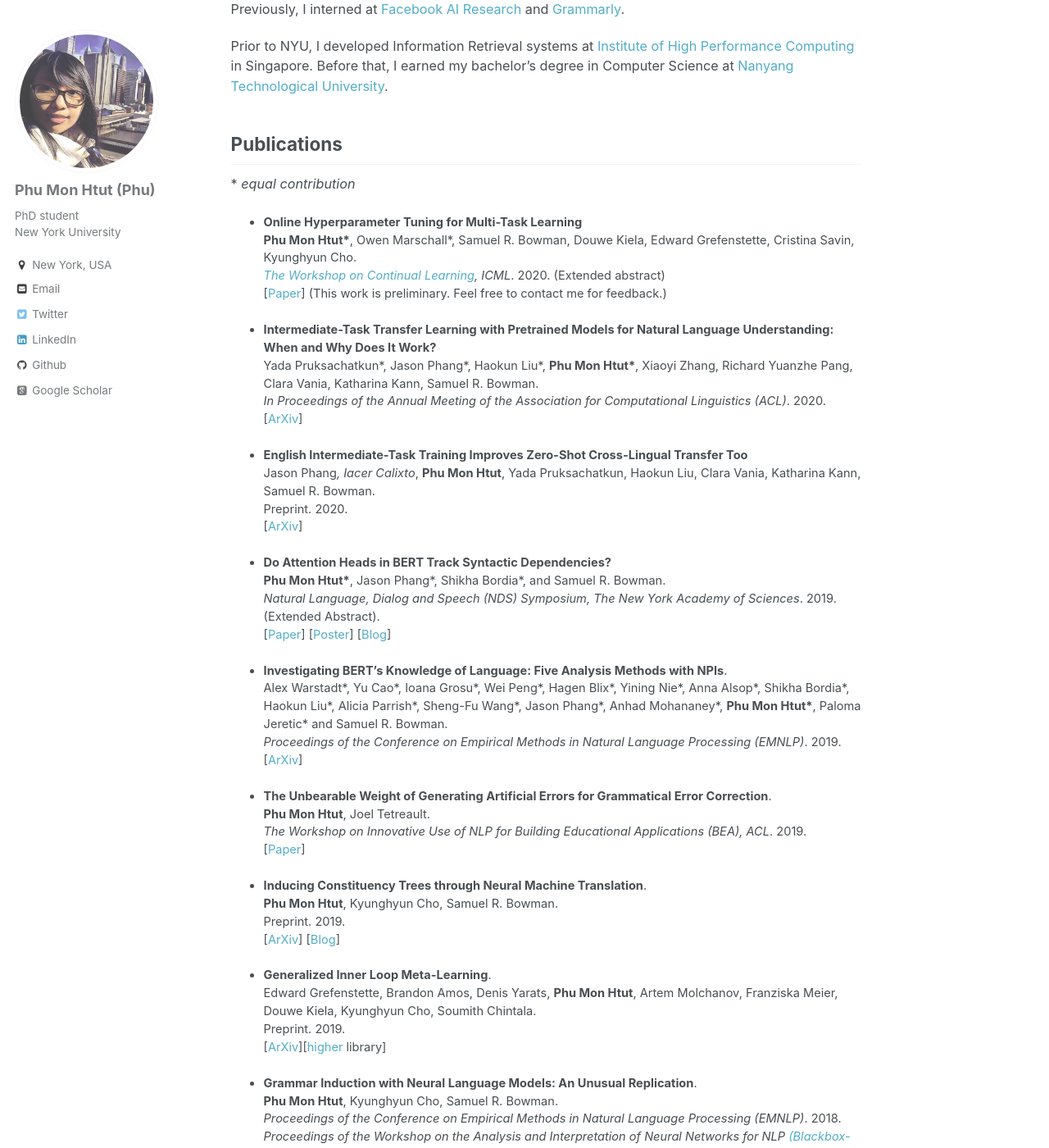
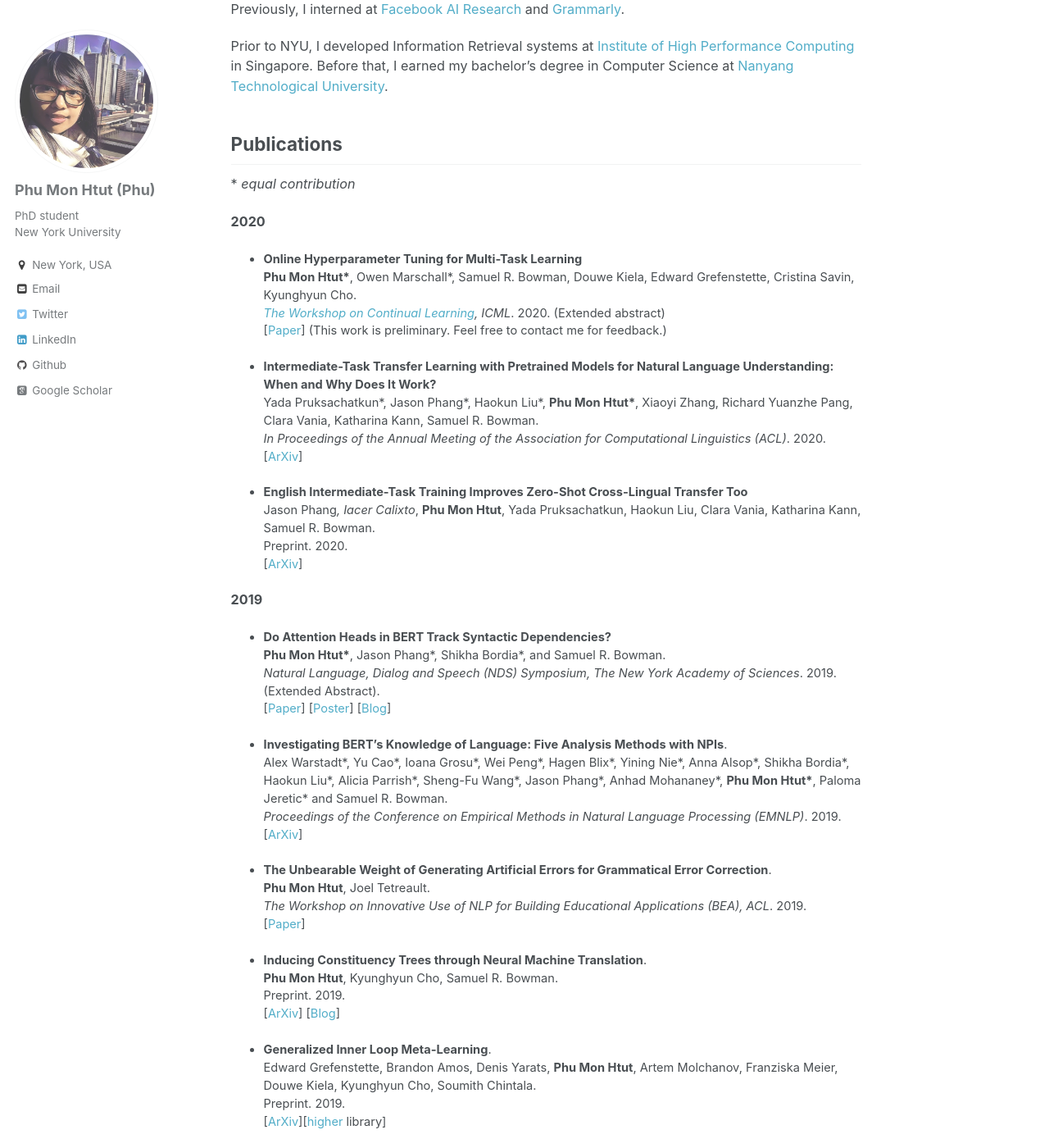
Before and after one commit to phu-pmh/phu-pmh.github.io, a Jekyll site: the page built from _pages/about.md, in a window 1280 px wide and 1400 px high, scrolled down 276 px. Shown: the whole window at 82% size. Built offline with Jekyll 4.4.1, drawn with Linux system fonts in a browser that asks for light colours; some web fonts are replaced.

Commit message:
Update about.md

```diff
--- a/_pages/about.md
+++ b/_pages/about.md
@@ -19,6 +19,8 @@ Prior to NYU, I developed Information Retrieval systems at [Institute of High Pe
 Publications
 ------
 \* _equal contribution_
+
+**2020**
 * **Online Hyperparameter Tuning for Multi-Task Learning**
   __Phu Mon Htut\*__, Owen Marschall\*, Samuel R. Bowman, Douwe Kiela, Edward Grefenstette, Cristina Savin, Kyunghyun Cho.
   *[The Workshop on Continual Learning](https://sites.google.com/view/cl-icml), ICML*. 2020. (Extended abstract)
@@ -34,6 +36,8 @@ Publications
   Preprint. 2020.
   [[ArXiv](https://arxiv.org/pdf/2005.13013.pdf)]
 
+
+**2019**
 * **Do Attention Heads in BERT Track Syntactic Dependencies?**
    __Phu Mon Htut\*__, Jason Phang\*, Shikha Bordia\*, and Samuel R. Bowman.
    *Natural Language, Dialog and Speech (NDS) Symposium, The New York Academy of Sciences*. 2019. (Extended Abstract).
```
Also changed, not shown: other parts of _pages/about.md (+1 -0 lines).
